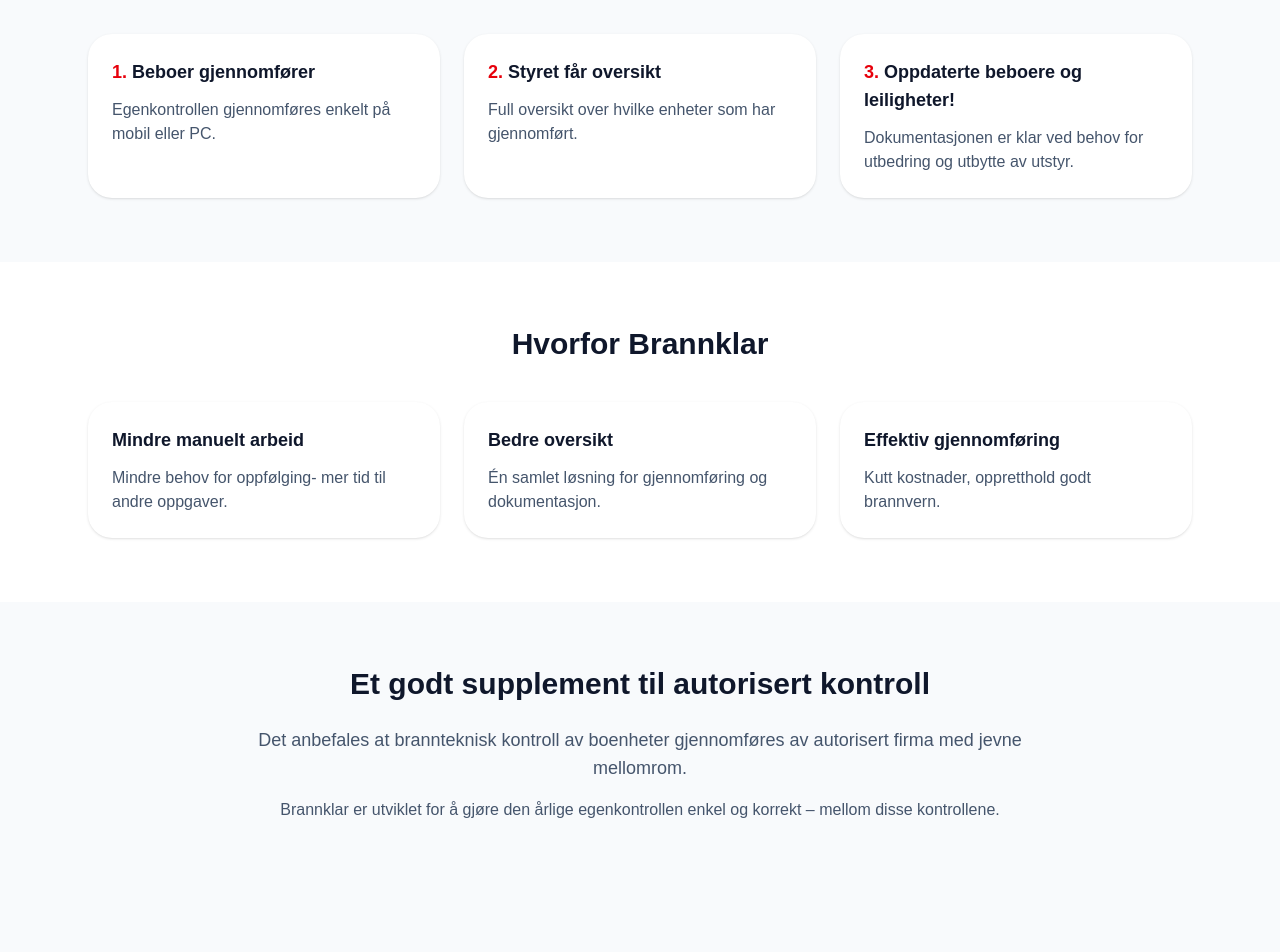
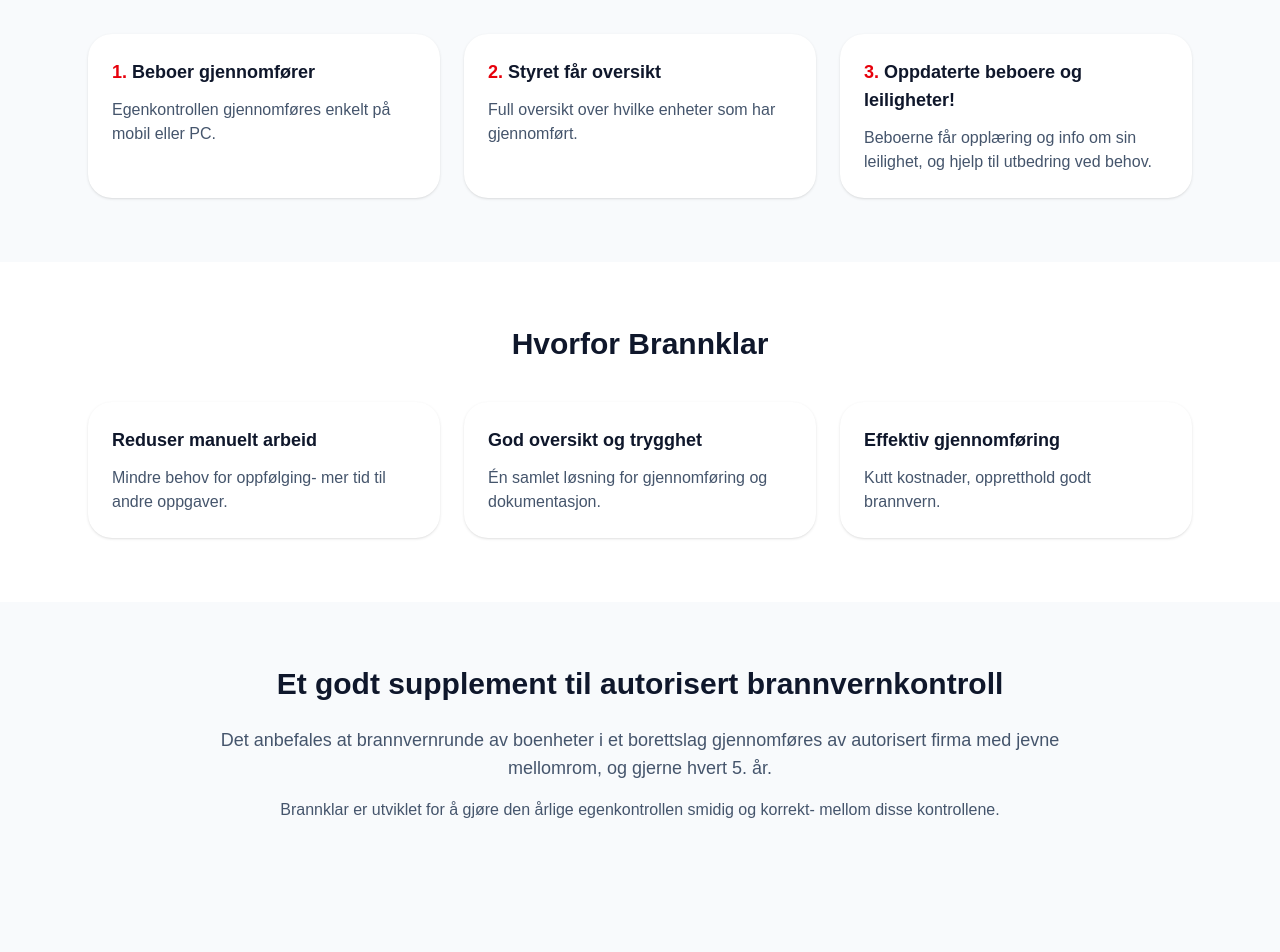
Before and after one commit to firesetgo/brannklar, a Next.js app: page / in a window 1280 px wide. Shown: the part 700-1652 px from the top of the page. Built offline with nearby package versions, Linux system fonts and the light colour scheme.

Commit message:
La til info om autorisert kontroll og årlig egenkontroll

```diff
--- a/app/page.tsx
+++ b/app/page.tsx
@@ -98,7 +98,7 @@
                 <span className="text-red-600">3.</span> Oppdaterte beboere og leiligheter!
               </h3>
               <p className="mt-3 text-slate-600">
-                Dokumentasjonen er klar ved behov for utbedring og utbytte av utstyr.
+                Beboerne får opplæring og info om sin leilighet, og hjelp til utbedring ved behov.
               </p>
             </div>
           </div>
@@ -115,7 +115,7 @@
           <div className="mt-10 grid gap-6 md:grid-cols-3">
             <div className="rounded-3xl bg-white p-6 shadow-sm">
               <h3 className="text-lg font-semibold">
-                Mindre manuelt arbeid
+                Reduser manuelt arbeid
               </h3>
               <p className="mt-3 text-slate-600">
                 Mindre behov for oppfølging- mer tid til andre oppgaver.
@@ -123,7 +123,7 @@
             </div>
 
             <div className="rounded-3xl bg-white p-6 shadow-sm">
-              <h3 className="text-lg font-semibold">Bedre oversikt</h3>
+              <h3 className="text-lg font-semibold">God oversikt og trygghet</h3>
               <p className="mt-3 text-slate-600">
                 Én samlet løsning for gjennomføring og dokumentasjon.
               </p>
@@ -144,15 +144,15 @@
 <section className="bg-slate-50 py-12 sm:py-16">
   <div className="mx-auto max-w-4xl px-6 text-center">
     <h2 className="text-2xl font-semibold sm:text-3xl">
-      Et godt supplement til autorisert kontroll
+      Et godt supplement til autorisert brannvernkontroll
     </h2>
 
     <p className="mt-6 text-lg text-slate-600">
-      Det anbefales at brannteknisk kontroll av boenheter gjennomføres av autorisert firma med jevne mellomrom.
+      Det anbefales at brannvernrunde av boenheter i et borettslag gjennomføres av autorisert firma med jevne mellomrom, og gjerne hvert 5. år.
     </p>
 
     <p className="mt-4 text-slate-600">
-      Brannklar er utviklet for å gjøre den årlige egenkontrollen enkel og korrekt – mellom disse kontrollene.
+      Brannklar er utviklet for å gjøre den årlige egenkontrollen smidig og korrekt- mellom disse kontrollene.
     </p>
   </div>
 </section>
```
